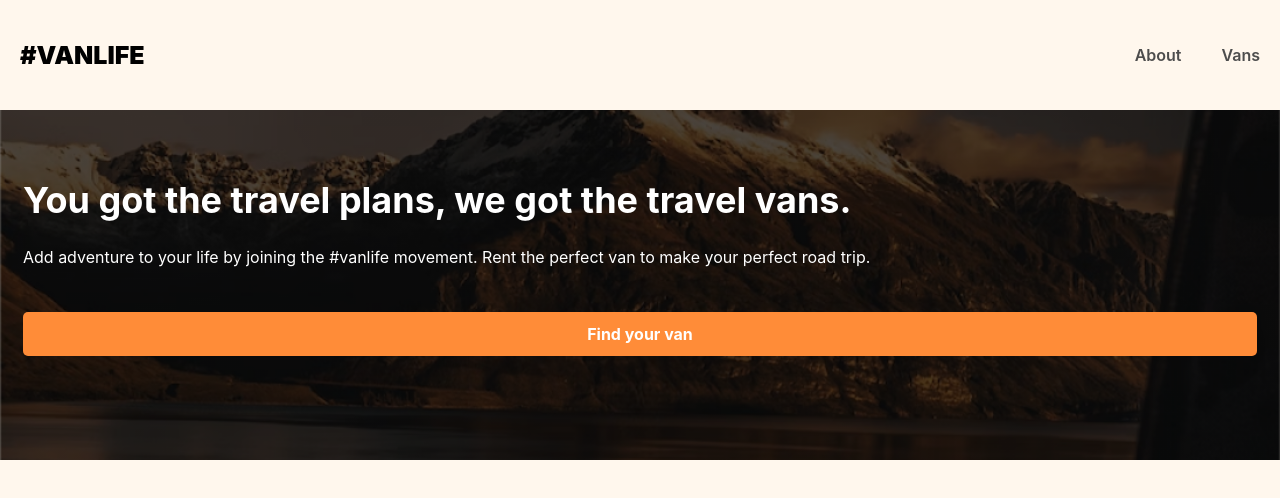
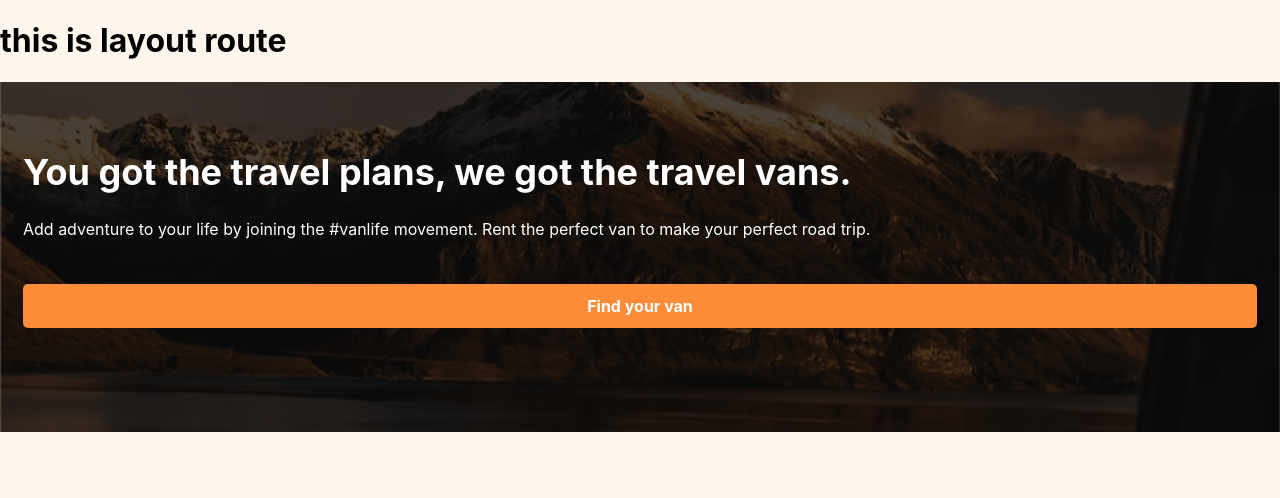
Before and after one commit to Kevinemug/van-life, a React (Vite) app: page / in a window 1280 px wide. Shown: the top 498 px of the page. Built offline with nearby package versions, Linux system fonts and the light colour scheme; what miragejs would draw is missing.

Commit message:
studying layout and outlook

```diff
--- a/src/App.jsx
+++ b/src/App.jsx
@@ -1,27 +1,26 @@
 
-import {Routes,Route,Link} from 'react-router-dom'
+import {Routes,Route} from 'react-router-dom'
 import Home from './pages/Home'
 import About from './pages/About'
 import "./server"
 import Vans from './pages/Vans';
 // import { HashRouter } from "react-router-dom";
 import VanDetail from './pages/VanDetail';
+import Layout from './components/Layout';
 function App() {
 
   return (
     <>
-    <header>
-        <Link className="site-logo" to="/">#VanLife</Link>
-        <nav>
-          <Link to="/about">About</Link>
-          <Link to="/vans">Vans</Link>
-        </nav>
-      </header>
+
       <Routes>
-      <Route path="/" element ={<Home/>}/>
+
+        <Route element={<Layout/>}>
+        <Route path="/" element ={<Home/>}/>
       <Route  path="/about" element ={<About/>}/>
       <Route  path="/vans" element ={<Vans/>}/>
       <Route  path="/vans/:id" element ={<VanDetail/>}/>
+
+        </Route>
     </Routes>
 
     </>
--- /dev/null
+++ b/src/components/Layout.jsx
@@ -0,0 +1,13 @@
+import { Outlet } from "react-router-dom"
+
+export default function Layout(){
+
+return(
+    <>
+    <h1>this is layout route</h1>
+    <Outlet/>
+    </>
+)
+
+
+}
```
Also changed, not shown: src/components/header.jsx (added, +22 -0 lines).
